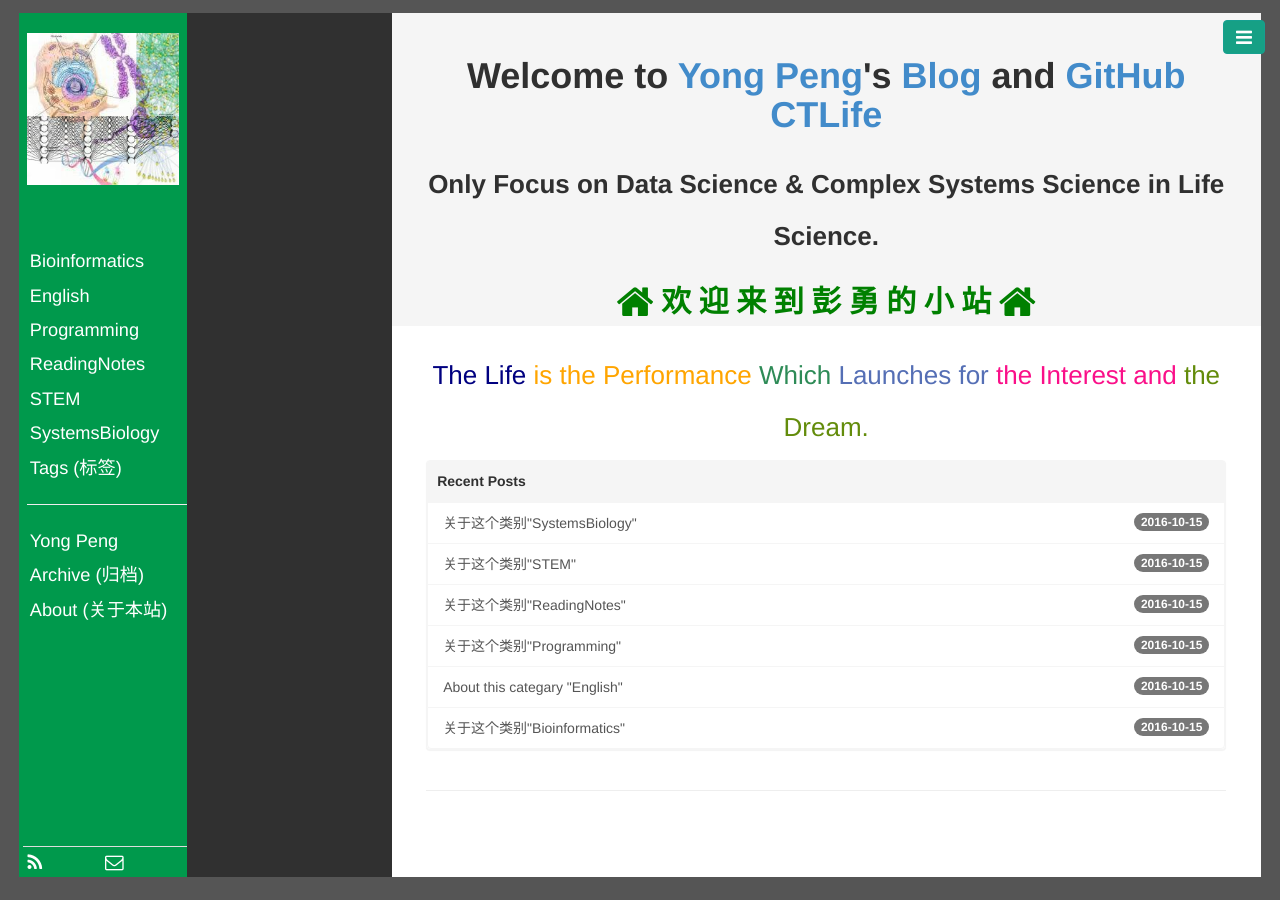
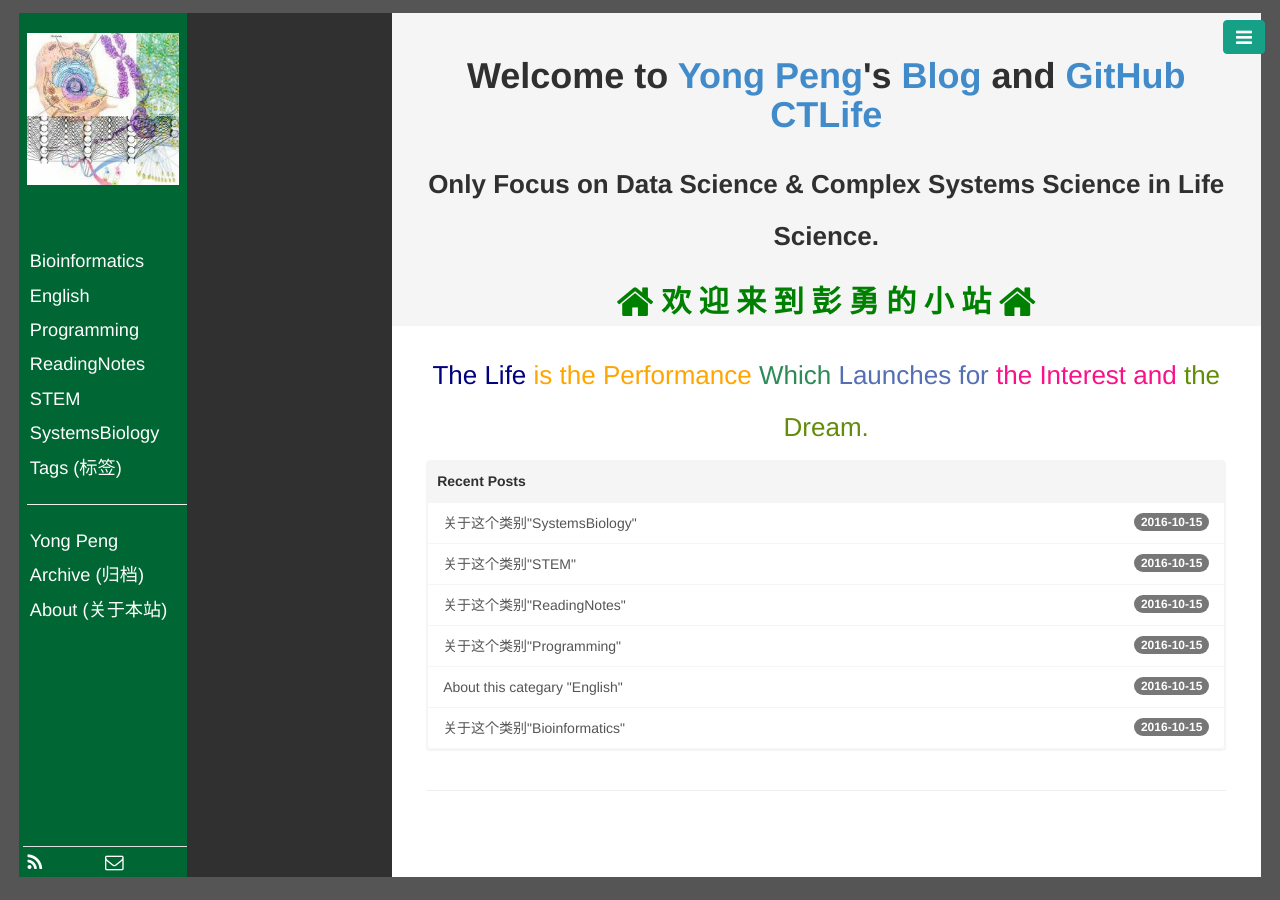
Before and after one commit to CTLife/CTLife.github.io, a Jekyll site: the page built from index.html, in a window 1280 px wide. Built offline with Jekyll 4.4.1, drawn with Linux system fonts in a browser that asks for light colours; Markdown is read by kramdown in place of the engine named in the settings; the list of posts is cut into pages by our own code.

Commit message:
Update base.css

```diff
--- a/public/css/base.css
+++ b/public/css/base.css
@@ -23,7 +23,7 @@ body, html {
 
 /* 左侧导航栏 */
 .aside1 {
-  background-color: rgba(0,153,76, 1);
+  background-color: rgba(0,102,51, 1);
   width: 45%;
   height: 100%;
   padding-left: 2%;
```
